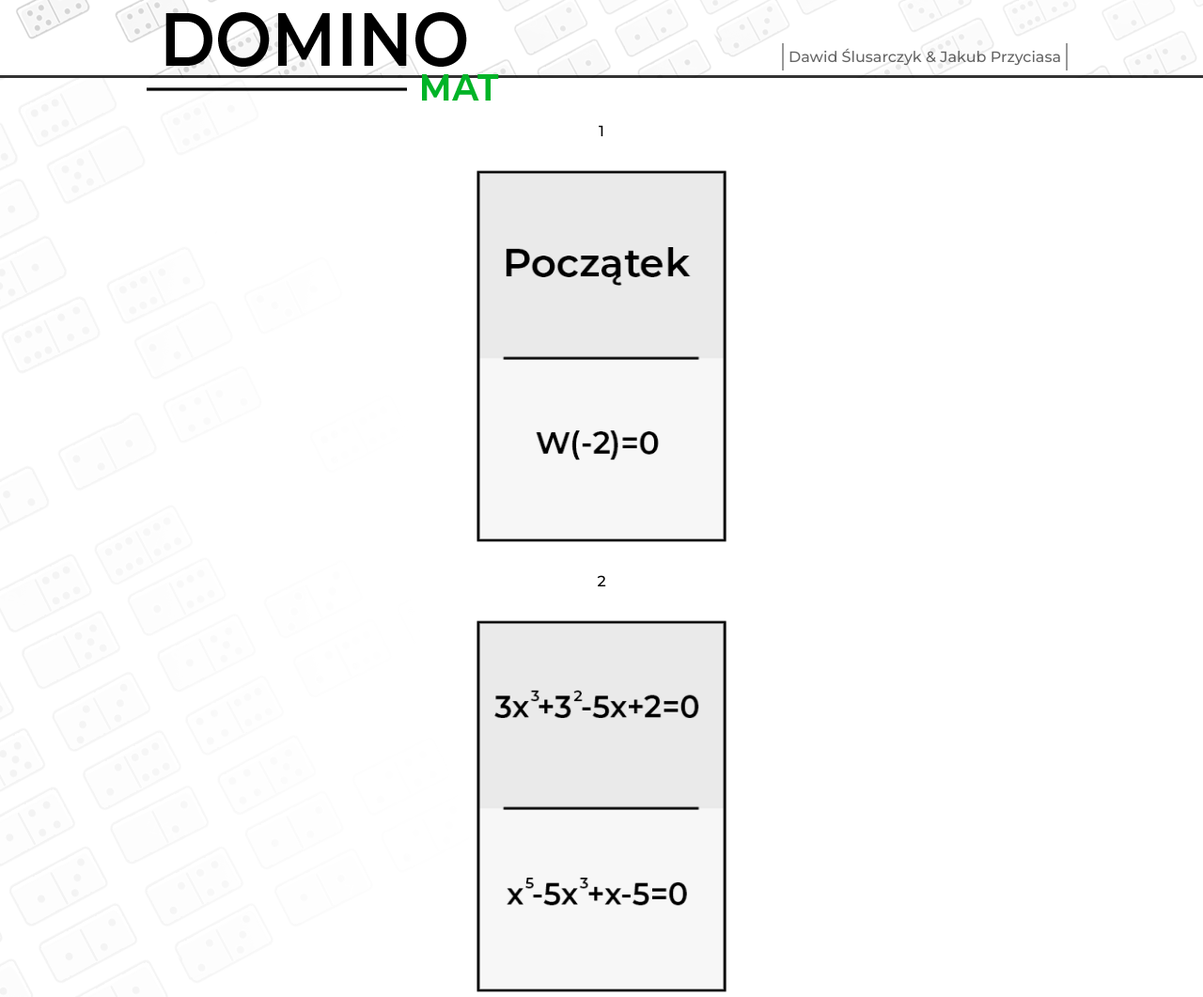
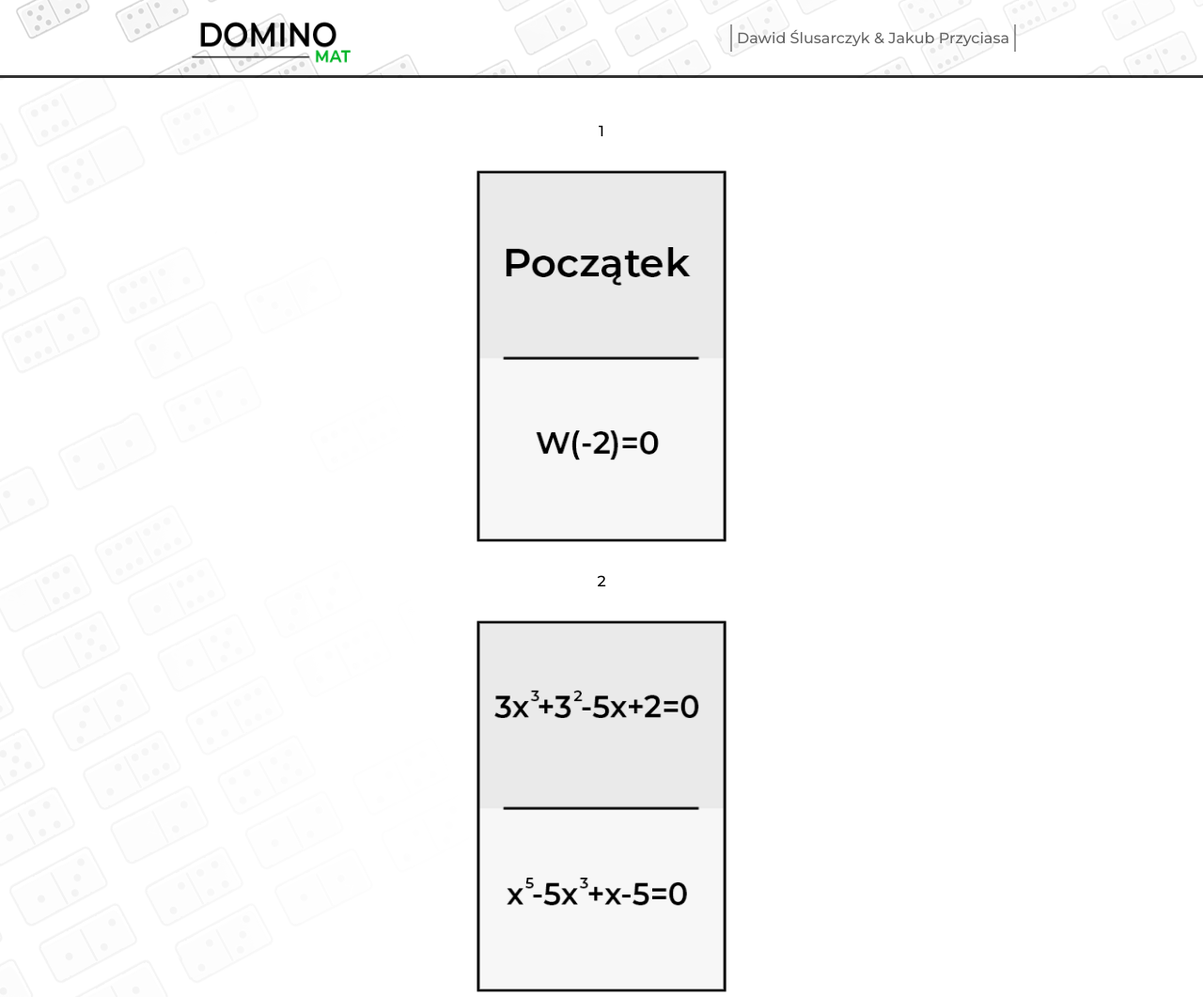
Before and after one commit to dominomat/dawid-kuba, a plain HTML site: page index.html in a window 1280 px wide. Shown: the top 1061 px of the page at 94% size. Drawn offline with Linux system fonts and the light colour scheme.

Commit message:
Update style.css

```diff
--- a/style.css
+++ b/style.css
@@ -20,10 +20,9 @@ header {
     border-bottom: solid 3px rgba(0, 0, 0, 0.8);
 }
 
-header > h1 {
-    border: solid 2px rgba(0, 0, 0, 0.7);
-    border-left: none;
-    border-right: none;
+header > img {
+    width: 180px;
+    padding-top: 10px;
 }
 
 header > p {
```
